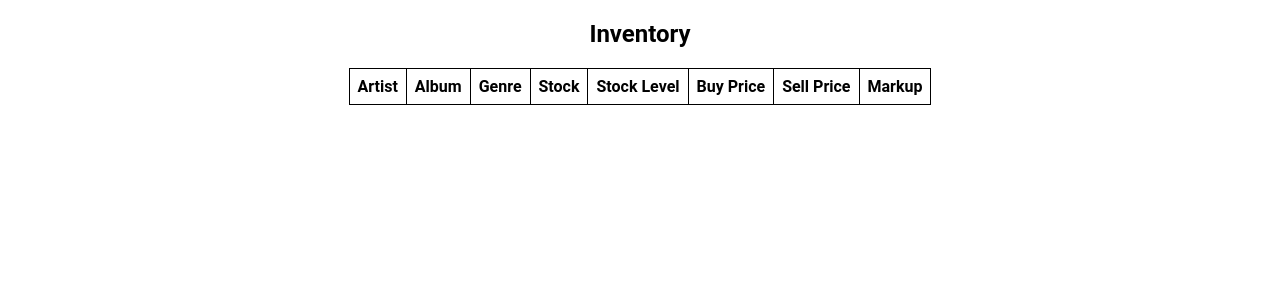
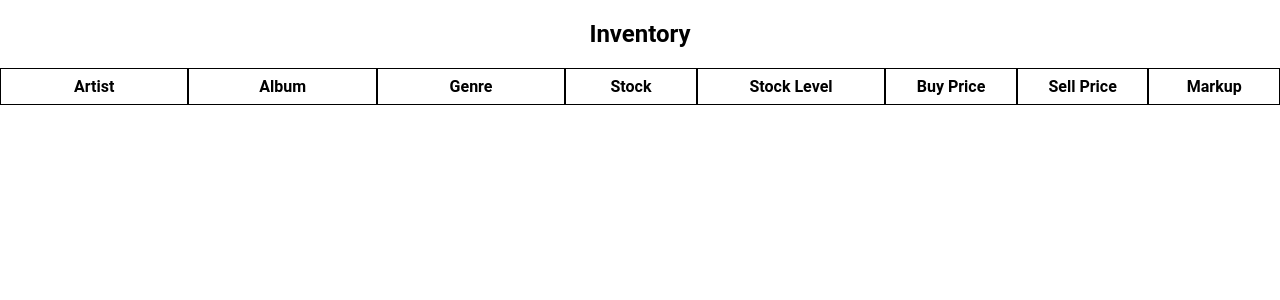
Before and after one commit to nikhsharma/record_store, a Sinatra app: template views/inventory/index.erb in a window 1280 px wide. Shown: the part 57-357 px from the top of the page. Run offline with Sinatra, Linux system fonts and the light colour scheme; the template is opened without the code that fills it, so the values that code supplies are empty; parts of the project's set-up code (start-up, migrations or seed data) failed here and were passed over.

Commit message:
styled inventory and new artist form

```diff
--- a/public/styles/structure.css
+++ b/public/styles/structure.css
@@ -43,10 +43,6 @@ a {
   background-image: url('../images/childish_gambino_profile.jpeg')
 }
 
-#new-album h1 {
-  background-color: white;
-}
-
 #random-covers {
   display: flex;
   flex-wrap: wrap;
@@ -67,3 +63,8 @@ a {
 #home h1 {
   font-size: 2rem;
 }
+
+#new-artist {
+  height: 100vh;
+  background-image: url("/images/gogo_penguin_profile.jpg");
+}
--- a/public/styles/tables.css
+++ b/public/styles/tables.css
@@ -1,9 +1,38 @@
 table {
   border-collapse: collapse;
-  display: flex;
 }
 
-td, th {
+th {
   border: 1px solid black;
   padding: 0.5rem;
 }
+
+td {
+  border: 1px solid lightslategray;
+  padding: 0.5rem;
+}
+
+
+#inventory {
+  width: 100vw;
+  text-align: center;
+}
+
+#inventory tbody {
+  width: 100vw;
+}
+
+#inventory tr {
+display: flex;
+flex-dir
+}
+
+
+
+.lg {
+  width: 15vw;
+}
+
+.sm {
+  width: 10vw;
+}
--- a/views/albums/new.erb
+++ b/views/albums/new.erb
@@ -3,7 +3,7 @@
 
 <form class="new-album" action="/albums" method="post">
   <h1 class="center">Add new Album | <a class="new-link" href="/artists/new">Add new Artist</a> </h1>
-  <label class="center" for="artist_id">Select an artist:</label>
+  <label id="selectlabel" class="center" for="artist_id">Select an artist:</label>
   <select  name="artist_id" id="artist_id">
     <% @artists.each do |artist| %>
     <option value=<%= artist.id %>><%= artist.name %></option>
--- a/views/artists/new.erb
+++ b/views/artists/new.erb
@@ -1,8 +1,10 @@
-<h1 class="center">Add new Artist</h1>
+<section id="new-artist">
 
 <form action="/artists" method="post">
-  <label for="name">Artist Name:</label>
+  <h1  class="center">Add new Artist</h1>
+  <label class="center" for="name">Artist Name:</label>
   <input type="text" name="name" id="name">
 
   <input type="submit" value="Add Artist">
 </form>
+</section>
--- a/views/inventory/index.erb
+++ b/views/inventory/index.erb
@@ -1,56 +1,56 @@
 <h1 class="center">Inventory</h1>
 
-<table class="center">
+<table id="inventory" class="center">
   <tr>
-    <th>Artist</th>
-    <th>Album</th>
-    <th>Genre</th>
-    <th>Stock</th>
-    <th>Stock Level</th>
-    <th>Buy Price</th>
-    <th>Sell Price</th>
-    <th>Markup</th>
+    <th class="lg">Artist</th>
+    <th class="lg">Album</th>
+    <th class="lg" >Genre</th>
+    <th class="sm">Stock</th>
+    <th class="lg">Stock Level</th>
+    <th class="sm">Buy Price</th>
+    <th class="sm">Sell Price</th>
+    <th class="sm">Markup</th>
   </tr>
   <% @artists.each do |artist| %>
   <tr>
-    <td> <a href="/artists/<%= artist.id %>"><%= artist.name %></a> </td>
-    <td>
+    <td class="lg"> <a href="/artists/<%= artist.id %>"><%= artist.name %></a> </td>
+    <td class="lg">
       <% artist.albums.each do |album| %>
       <a href="/albums/<%= album.id %>"><%= album.title %></a>
       <br />
       <% end %>
     </td>
-    <td>
+    <td class="lg">
       <% artist.albums.each do |album| %>
       <%= album.genre %>
       <br />
       <% end %>
     </td>
-    <td>
+    <td class="sm">
       <% artist.albums.each do |album| %>
       <%= album.stock %>
       <br />
       <% end %>
     </td>
-    <td>
+    <td class="lg">
       <% artist.albums.each do |album| %>
       <%= album.stock_level %>
       <br />
       <% end %>
     </td>
-    <td>
+    <td class="sm">
       <% artist.albums.each do |album| %>
       <%= album.buy_price %>
       <br />
       <% end %>
     </td>
-    <td>
+    <td class="sm">
       <% artist.albums.each do |album| %>
       <%= album.sell_price %>
       <br />
       <% end %>
     </td>
-    <td>
+    <td class="sm">
       <% artist.albums.each do |album| %>
       <%= album.markup %>
       <br />
```
Also changed, not shown: public/styles/forms.css (+28 -4 lines).
